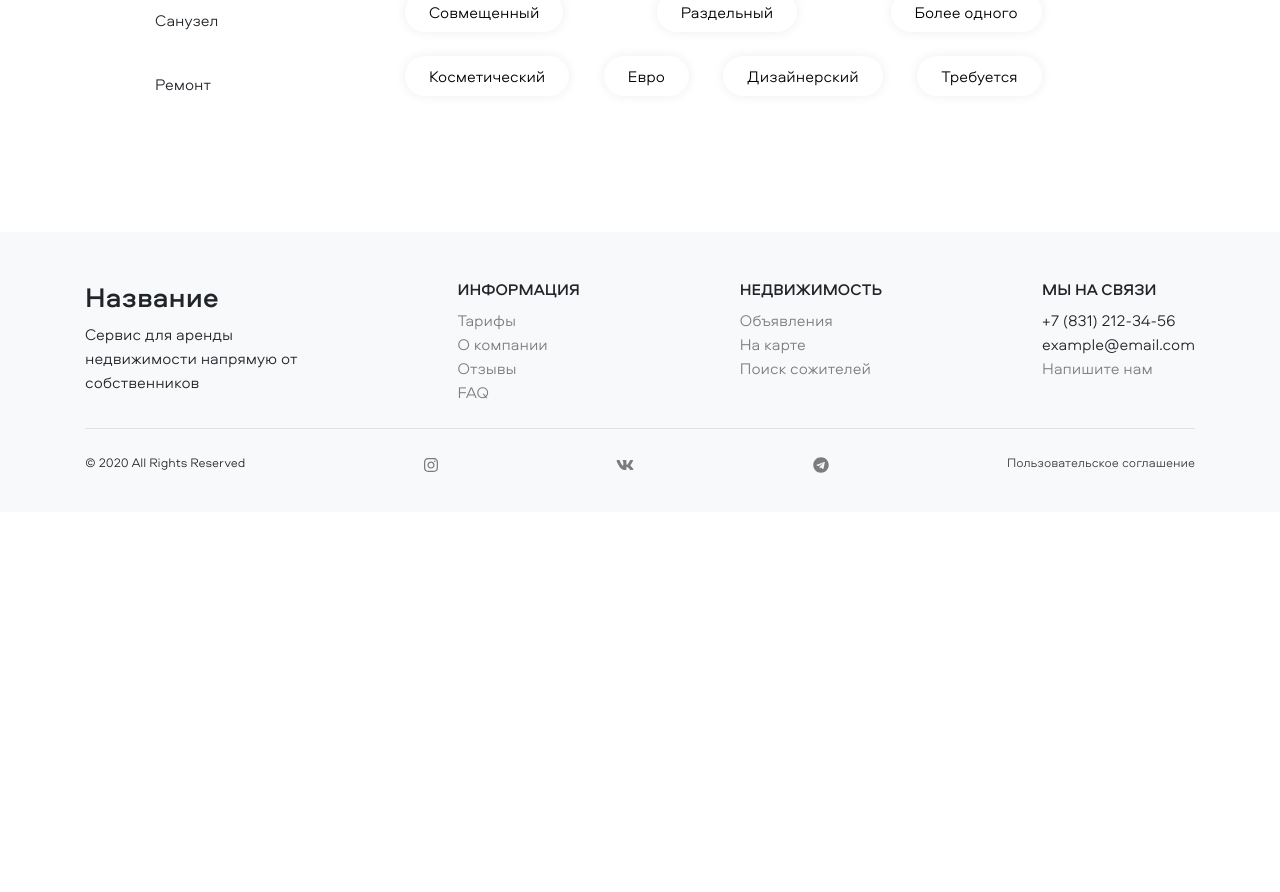
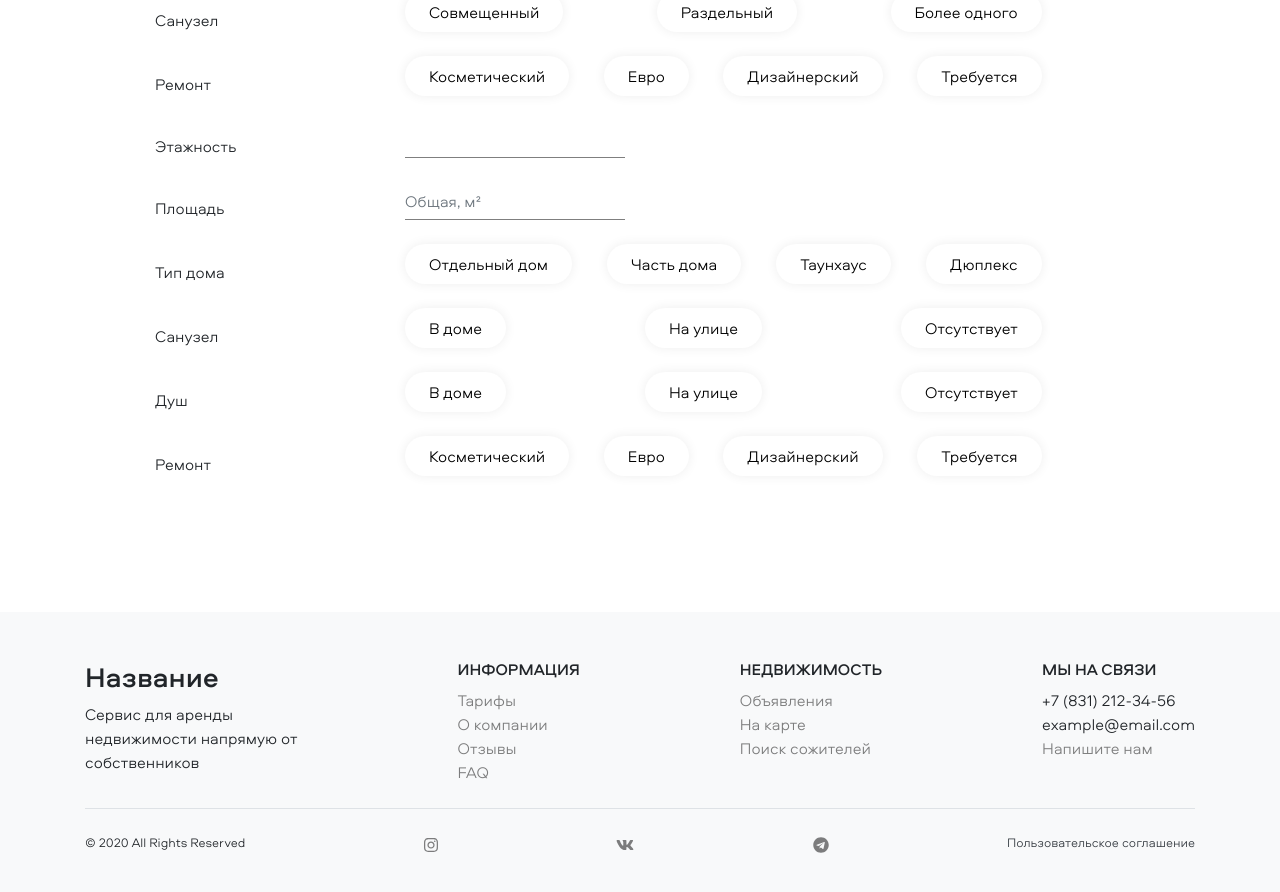
Before and after one commit to honeyshi/RealEstateAgency, a React (Create React App) app: page /new-advertisment in a window 1280 px wide. Shown: the part 1460-2352 px from the top of the page. Before the commit the page ends 1972 px from the top, so only its background shows below. Built offline with nearby package versions, Linux system fonts and the light colour scheme.

Commit message:
Create house details section

```diff
--- a/src/app/navbarPages/createAdvertismentPage/firstStepSections/detailsSection/data.ts
+++ b/src/app/navbarPages/createAdvertismentPage/firstStepSections/detailsSection/data.ts
@@ -33,6 +33,25 @@ export const bathroomTypes = [
   { id: 'many-bathrooms', text: 'Более одного' },
 ];
 
+export const houseTypes = [
+  { id: 'separate-house', text: 'Отдельный дом' },
+  { id: 'part-house', text: 'Часть дома' },
+  { id: 'townhouse', text: 'Таунхаус' },
+  { id: 'duplex', text: 'Дюплекс' },
+];
+
+export const bathroomHouseTypes = [
+  { id: 'in-house-bathroom', text: 'В доме' },
+  { id: 'outside-bathroom', text: 'На улице' },
+  { id: 'no-bathroom', text: 'Отсутствует' },
+];
+
+export const showerHouseTypes = [
+  { id: 'in-house-shower', text: 'В доме' },
+  { id: 'outside-shower', text: 'На улице' },
+  { id: 'no-shower', text: 'Отсутствует' },
+];
+
 export const renovationTypes = [
   { id: 'cosmetic-renovation', text: 'Косметический' },
   { id: 'euro-renovation', text: 'Евро' },
--- /dev/null
+++ b/src/app/navbarPages/createAdvertismentPage/firstStepSections/detailsSection/houseDetails.tsx
@@ -0,0 +1,99 @@
+import React, { useMemo } from 'react';
+import { useDispatch, useSelector } from 'react-redux';
+import { StoreType } from 'core/store';
+import {
+  setBathroomType,
+  setCurrentFloor,
+  setHouseType,
+  setRenovationType,
+  setShowerType,
+  setTotalSpace,
+} from 'data/actions';
+import { DetailsInput } from './detailsInput';
+import { DetailsRow } from './detailsRow';
+import { bathroomHouseTypes, houseTypes, renovationTypes, showerHouseTypes } from './data';
+import { CheckboxOption } from 'shared/base';
+
+export const HouseDetails: React.FC = () => {
+  const dispatch = useDispatch();
+  const houseDetails = useSelector((state: StoreType) => state.propertyDetails);
+
+  const houseTypeItemComponents = useMemo(() => {
+    const houseTypeItems = houseTypes.map((houseType) => {
+      return (
+        <CheckboxOption
+          id={houseType.id}
+          notSelected={houseDetails.houseType !== '' && houseType.id !== houseDetails.houseType}
+          selected={houseType.id === houseDetails.houseType}
+          onClick={() => dispatch(setHouseType(houseType.id))}
+          key={houseType.id}>
+          {houseType.text}
+        </CheckboxOption>
+      );
+    });
+    return houseTypeItems;
+  }, [dispatch, houseDetails.houseType]);
+
+  const bathroomTypeItemComponents = useMemo(() => {
+    const bathroomTypeItems = bathroomHouseTypes.map((bathroomType) => {
+      return (
+        <CheckboxOption
+          id={bathroomType.id}
+          notSelected={houseDetails.bathroomType !== '' && bathroomType.id !== houseDetails.bathroomType}
+          selected={bathroomType.id === houseDetails.bathroomType}
+          onClick={() => dispatch(setBathroomType(bathroomType.id))}
+          key={bathroomType.id}>
+          {bathroomType.text}
+        </CheckboxOption>
+      );
+    });
+    return bathroomTypeItems;
+  }, [dispatch, houseDetails.bathroomType]);
+
+  const showerTypeItemComponents = useMemo(() => {
+    const showerTypeItems = showerHouseTypes.map((showerType) => {
+      return (
+        <CheckboxOption
+          id={showerType.id}
+          notSelected={houseDetails.showerType !== '' && showerType.id !== houseDetails.showerType}
+          selected={showerType.id === houseDetails.showerType}
+          onClick={() => dispatch(setShowerType(showerType.id))}
+          key={showerType.id}>
+          {showerType.text}
+        </CheckboxOption>
+      );
+    });
+    return showerTypeItems;
+  }, [dispatch, houseDetails.showerType]);
+
+  const renovationTypeItemComponents = useMemo(() => {
+    const renovationTypeItems = renovationTypes.map((renovationType) => {
+      return (
+        <CheckboxOption
+          id={renovationType.id}
+          notSelected={houseDetails.renovationType !== '' && renovationType.id !== houseDetails.renovationType}
+          selected={renovationType.id === houseDetails.renovationType}
+          onClick={() => dispatch(setRenovationType(renovationType.id))}
+          key={renovationType.id}>
+          {renovationType.text}
+        </CheckboxOption>
+      );
+    });
+    return renovationTypeItems;
+  }, [dispatch, houseDetails.renovationType]);
+
+  return (
+    <>
+      <DetailsRow small text="Этажность">
+        <DetailsInput value={houseDetails.currentFloor} setMethod={setCurrentFloor} />
+      </DetailsRow>
+      <DetailsRow small text="Площадь">
+        <DetailsInput placeholder="Общая, м²" value={houseDetails.totalSpace} setMethod={setTotalSpace} />
+      </DetailsRow>
+      <DetailsRow text="Тип дома">{houseTypeItemComponents}</DetailsRow>
+      <DetailsRow text="Санузел">{bathroomTypeItemComponents}</DetailsRow>
+      <DetailsRow text="Душ">{showerTypeItemComponents}</DetailsRow>
+      <DetailsRow text="Ремонт">{renovationTypeItemComponents}</DetailsRow>
+    </>
+  );
+};
--- a/src/app/navbarPages/createAdvertismentPage/firstStepSections/propertyDescriptionPage.tsx
+++ b/src/app/navbarPages/createAdvertismentPage/firstStepSections/propertyDescriptionPage.tsx
@@ -7,6 +7,7 @@ import { SectionHeader } from '../sectionHeader';
 import { AddressSection } from './addressSection';
 import { FlatDetails } from './detailsSection/flatDetails';
 import { RoomDetails } from './detailsSection/roomDetails';
+import { HouseDetails } from './detailsSection/houseDetails';
 
 const propertyTypes = [
   { iconName: 'home', type: 'Квартира', key: 'flat-type' },
@@ -38,6 +39,7 @@ export const PropertyDescriptionPage: React.FC = () => {
       <SectionHeader>Информация об объекте</SectionHeader>
       <FlatDetails />
       <RoomDetails />
+      <HouseDetails />
     </>
   );
 };
--- a/src/data/actionTypes.ts
+++ b/src/data/actionTypes.ts
@@ -8,4 +8,6 @@ export enum PropertyDetailsActionTypes {
   SET_KITCHEN_SPACE = 'SET_KITCHEN_SPACE',
   SET_BATHROOM_TYPE = 'SET_BATHROOM_TYPE',
   SET_RENOVATION_TYPE = 'SET_RENOVATION_TYPE',
+  SET_HOUSE_TYPE = 'SET_HOUSE_TYPE',
+  SET_SHOWER_TYPE = 'SET_SHOWER_TYPE',
 }
--- a/src/data/actions/index.ts
+++ b/src/data/actions/index.ts
@@ -8,4 +8,6 @@ export {
   setKitchenSpace,
   setBathroomType,
   setRenovationType,
+  setHouseType,
+  setShowerType,
 } from './propertyDetailsActions';
--- a/src/data/actions/propertyDetailsActions.ts
+++ b/src/data/actions/propertyDetailsActions.ts
@@ -10,3 +10,5 @@ export const setLivingSpace = createAction<string>(PropertyDetailsActionTypes.SE
 export const setKitchenSpace = createAction<string>(PropertyDetailsActionTypes.SET_KITCHEN_SPACE);
 export const setBathroomType = createAction<string>(PropertyDetailsActionTypes.SET_BATHROOM_TYPE);
 export const setRenovationType = createAction<string>(PropertyDetailsActionTypes.SET_RENOVATION_TYPE);
+export const setHouseType = createAction<string>(PropertyDetailsActionTypes.SET_HOUSE_TYPE);
+export const setShowerType = createAction<string>(PropertyDetailsActionTypes.SET_SHOWER_TYPE);
--- a/src/data/reducers/propertyDetailsReducer.ts
+++ b/src/data/reducers/propertyDetailsReducer.ts
@@ -11,6 +11,8 @@ interface IPropertyDetailsInitialState {
   kitchenSpace: string;
   bathroomType: string;
   renovationType: string;
+  houseType: string;
+  showerType: string;
 }
 
 const propertyDetailsInitialState: IPropertyDetailsInitialState = {
@@ -23,6 +25,8 @@ const propertyDetailsInitialState: IPropertyDetailsInitialState = {
   kitchenSpace: '',
   bathroomType: '',
   renovationType: '',
+  houseType: '',
+  showerType: '',
 };
 
 export const propertyDetailsReducer = createReducer(propertyDetailsInitialState, {
@@ -74,4 +78,16 @@ export const propertyDetailsReducer = createReducer(propertyDetailsInitialState,
       renovationType: action.payload,
     };
   },
+  [Action.setHouseType.type]: (state, action) => {
+    return {
+      ...state,
+      houseType: action.payload,
+    };
+  },
+  [Action.setShowerType.type]: (state, action) => {
+    return {
+      ...state,
+      showerType: action.payload,
+    };
+  },
 });
```
